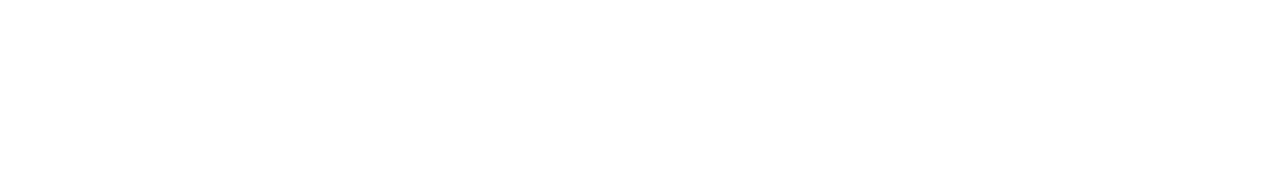
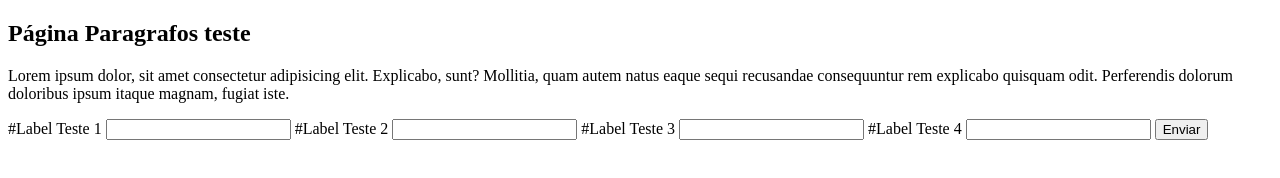
Before and after one commit to mariocesarfilho/maratona-javascript, a plain HTML site: page modelo/index.html in a window 1280 px wide. Drawn offline with Linux system fonts and the light colour scheme.

Commit message:
paginas criadas

```diff
--- a/modelo/index.html
+++ b/modelo/index.html
@@ -1,11 +1,38 @@
 <!DOCTYPE html>
 <html lang="pt-BR">
-<head>
-    <meta charset="UTF-8">
-    <meta name="viewport" content="width=device-width, initial-scale=1.0">
+  <head>
+    <meta charset="UTF-8" />
+    <meta name="viewport" content="width=device-width, initial-scale=1.0" />
     <title>Document</title>
-</head>
-<body>
+    <link rel="stylesheet" href="./assets/css/style.css" />
+  </head>
+  <body>
+    <section class="container">
+      <h1>Página Paragrafos teste</h1>
 
-</body>
+      <p>
+        Lorem ipsum dolor, sit amet consectetur adipisicing elit. Explicabo,
+        sunt? Mollitia, quam autem natus eaque sequi recusandae consequuntur rem
+        explicabo quisquam odit. Perferendis dolorum doloribus ipsum itaque
+        magnam, fugiat iste.
+      </p>
+
+      <form>
+        <label for="input-teste-1">#Label Teste 1</label>
+        <input type="text" id="input-teste-1" />
+
+        <label for="input-teste-2">#Label Teste 2</label>
+        <input type="text" id="input-teste-2" />
+
+        <label for="input-teste-3">#Label Teste 3</label>
+        <input type="text" id="input-teste-3" />
+
+        <label for="input-teste-4">#Label Teste 4</label>
+        <input type="text" id="input-teste-4" />
+        <button>Enviar</button>
+      </form>
+    </section>
+
+    <script src="./assets/js/index.js"></script>
+  </body>
 </html>
```
Also changed, not shown: modelo/paragrafos.html (added, +33 -0 lines).
